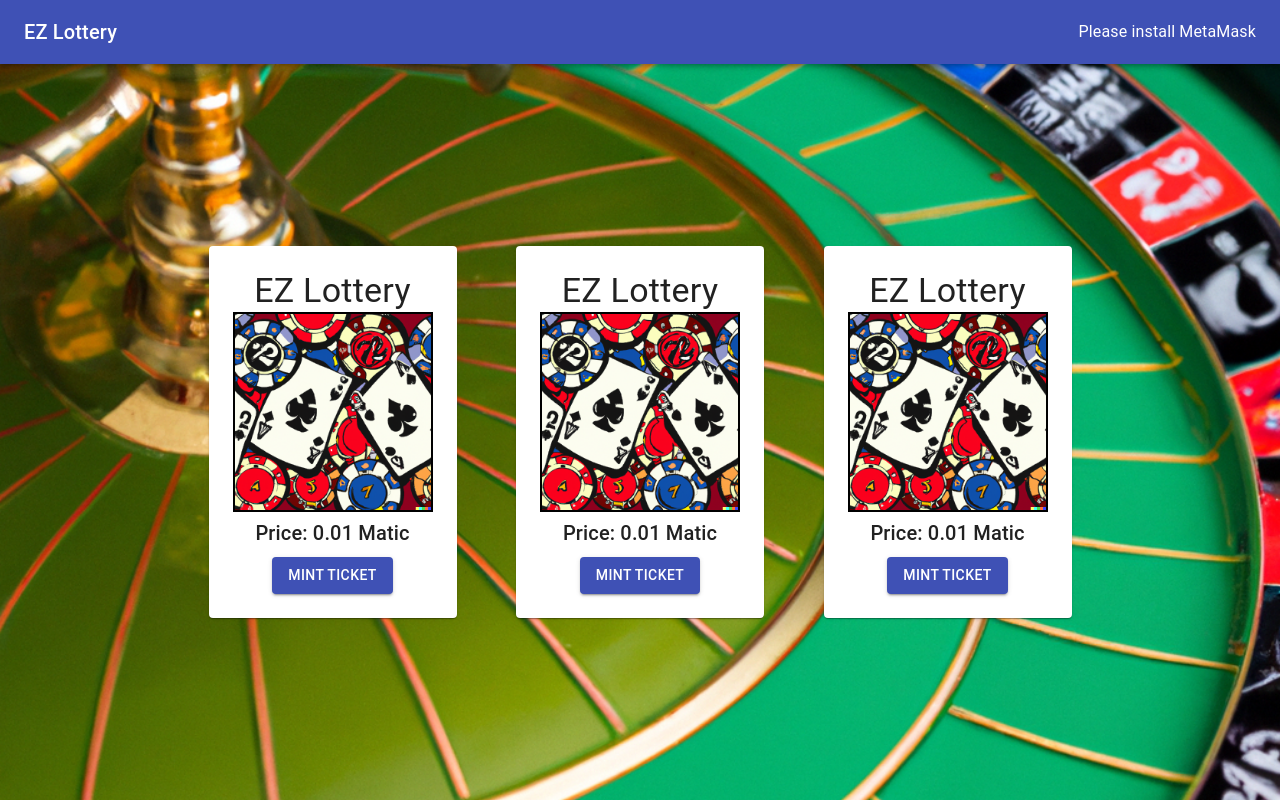
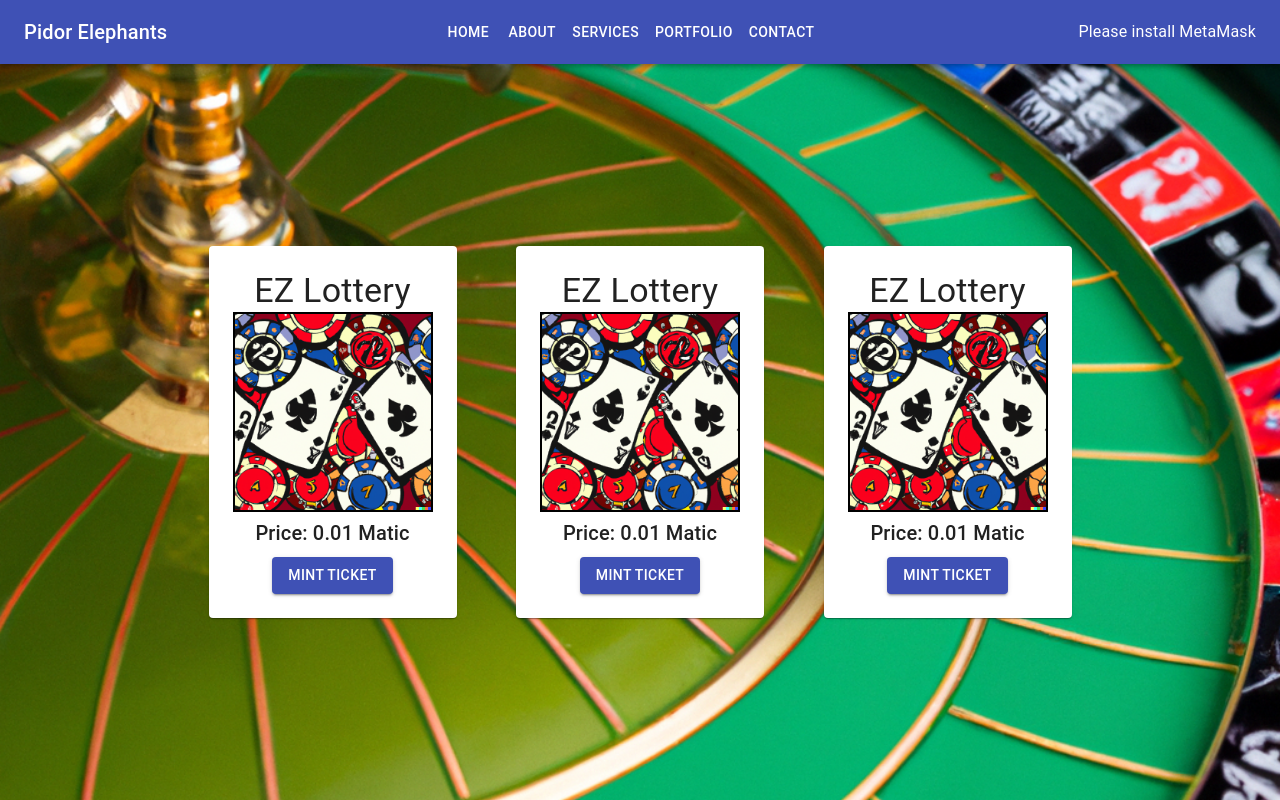
Before and after one commit to Endeavour-Innovations-Inc/EZLottery_fix, a React (Create React App) app: page / in a window 1280 px wide. Built offline with nearby package versions, Linux system fonts and the light colour scheme.

Commit message:
some changes

```diff
--- a/src/App.js
+++ b/src/App.js
@@ -39,6 +39,13 @@ const useStyles = makeStyles((theme) => ({
   },
   title: {
     flexGrow: 1,
+    display: 'flex',  // Added to align title
+    justifyContent: 'flex-start',
+  },
+  headerOptions: {
+    display: 'flex',
+    flexGrow: 40, // Changed to 2 to give more space to the navigation buttons
+    justifyContent: 'center',
   },
   image: {
     width: '200px',
@@ -47,6 +54,17 @@ const useStyles = makeStyles((theme) => ({
     [theme.breakpoints.down('sm')]: {
       width: '100%',
     },
+  },
+  appBar: {
+    display: 'flex',
+    justifyContent: 'space-between', // Ensures even spacing between elements
+  },
+  navButtons: {
+    display: 'flex',
+    justifyContent: 'center',
+  },
+  metaMaskButton: {
+    flexGrow: 1, // Adjust this value to change the position of the MetaMask button
   }
 }));
 
@@ -92,11 +110,18 @@ function App() {
 
   return (
     <div className={classes.root}>
-      <AppBar position="static">
+      <AppBar position="static" className={classes.appBar}>
         <Toolbar>
           <Typography variant="h6" className={classes.title}>
-            EZ Lottery
+            Pidor Elephants
           </Typography>
+          <div className={classes.headerOptions}>
+            <Button color="inherit">Home</Button>
+            <Button color="inherit">About</Button>
+            <Button color="inherit">Services</Button>
+            <Button color="inherit">Portfolio</Button>
+            <Button color="inherit">Contact</Button>
+          </div>
           {isMetaMaskInstalled ? (
             <Button variant="contained" style={{ backgroundColor: 'green', color: 'white' }} onClick={connectWallet}>
               {buttonLabel}
```
